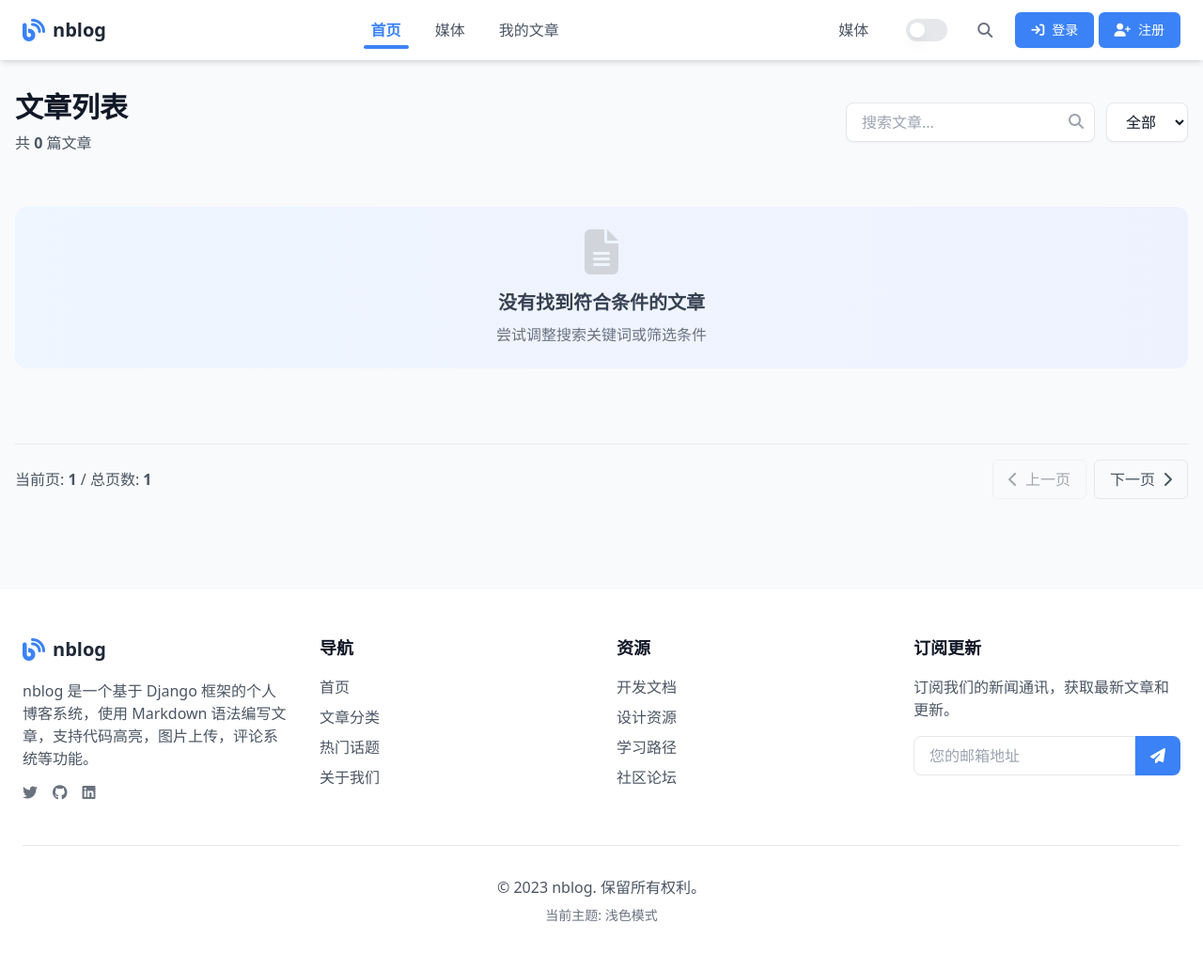
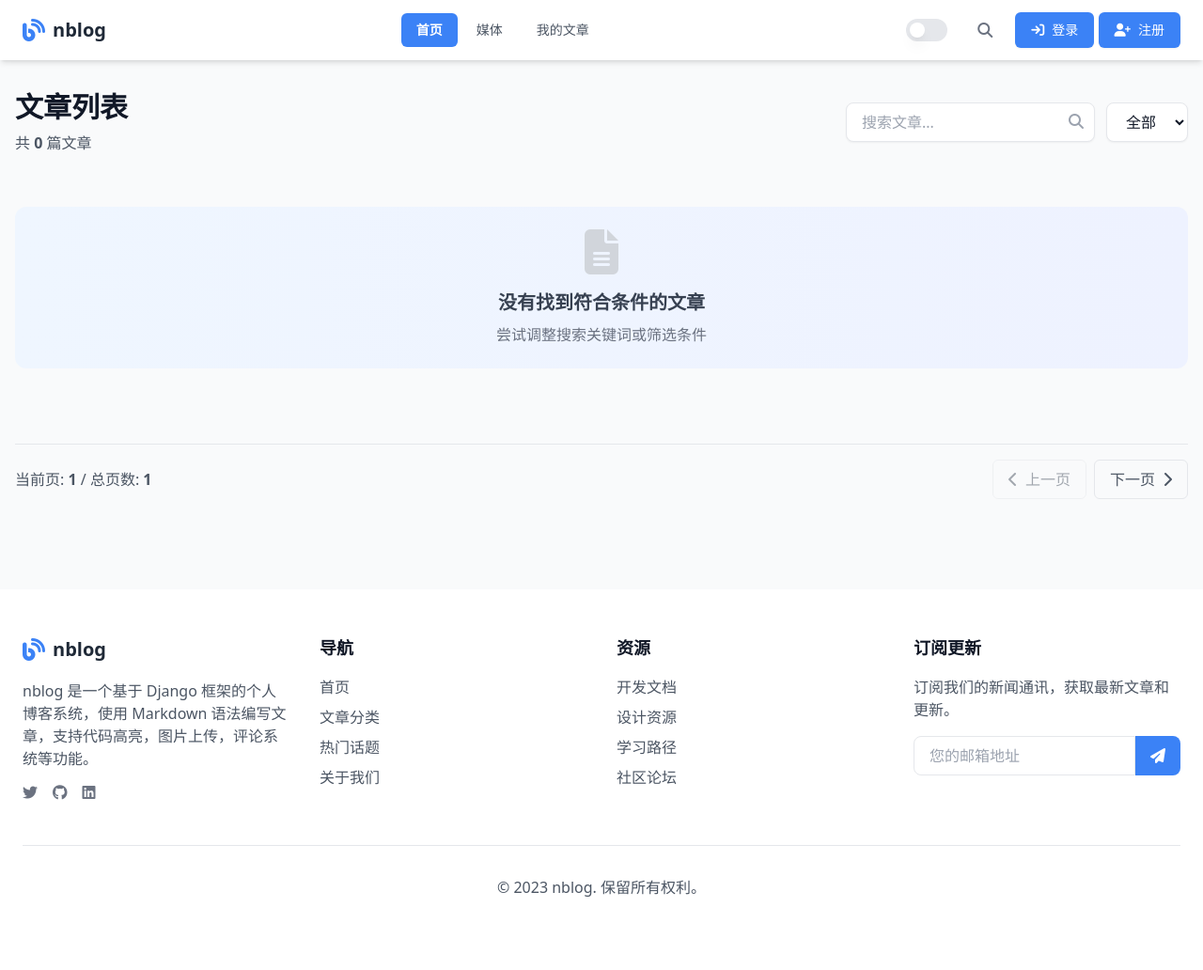
Before and after one commit to Athenavi/Nblog, a Django app: page / in a window 1280 px wide. Shown: the whole page at 94% size. After the commit the page ends 954 px from the top, so only its background shows below. Run offline with Django 5.2, Linux system fonts and the light colour scheme; data that the repository does not hold is empty; some libraries are stand-ins or nearby versions.

Commit message:
fix(core): 优化移动端菜单切换逻辑并清理重复代码

```diff
--- a/core/templates/footer.html
+++ b/core/templates/footer.html
@@ -79,28 +79,24 @@
             <p class="text-gray-600 dark:text-gray-400">
                 &copy; 2023 nblog. 保留所有权利。
             </p>
-            <p class="mt-2 text-sm text-gray-500 dark:text-gray-500">
-                当前主题: <span id="current-theme" class="font-medium">系统默认</span>
-            </p>
         </div>
     </div>
 </footer>
 
 <script>
-    // 主题切换功能
     document.addEventListener('DOMContentLoaded', function () {
         const mobileMenuBtn = document.getElementById('mobile-menu-btn');
         const mobileMenu = document.getElementById('mobile-menu');
         const openIcon = document.getElementById('open-icon');
         const closeIcon = document.getElementById('close-icon');
         const themeToggle = document.getElementById('theme-toggle');
-        const currentThemeSpan = document.getElementById('current-theme');
 
-        // 移动菜单切换
-        mobileMenuBtn.addEventListener('click', () => {
+        // 移动菜单切换功能（修复版本）
+        function toggleMobileMenu() {
             const isOpen = mobileMenu.classList.contains('h-0');
 
             if (isOpen) {
+                // 打开菜单
                 mobileMenu.classList.remove('h-0');
                 mobileMenu.style.height = 'auto';
                 const height = mobileMenu.scrollHeight + 'px';
@@ -114,7 +110,9 @@
                     mobileMenu.style.height = 'auto';
                 }, 300);
             } else {
-                mobileMenu.style.height = mobileMenu.scrollHeight + 'px';
+                // 关闭菜单
+                const currentHeight = mobileMenu.scrollHeight + 'px';
+                mobileMenu.style.height = currentHeight;
 
                 // 触发重绘
                 mobileMenu.offsetHeight;
@@ -125,28 +123,32 @@
                 }, 300);
             }
 
+            // 切换图标
             openIcon.classList.toggle('hidden');
             closeIcon.classList.toggle('hidden');
-        });
+
+            // 更新aria-expanded属性
+            const expanded = openIcon.classList.contains('hidden');
+            mobileMenuBtn.setAttribute('aria-expanded', expanded);
+        }
+
+        // 统一添加事件监听器
+        mobileMenuBtn.addEventListener('click', toggleMobileMenu);
 
         // 主题管理
         function applyTheme(theme) {
             if (theme === 'dark') {
                 document.documentElement.classList.add('dark');
                 localStorage.setItem('theme', 'dark');
-                currentThemeSpan.textContent = '深色模式';
             } else if (theme === 'light') {
                 document.documentElement.classList.remove('dark');
                 localStorage.setItem('theme', 'light');
-                currentThemeSpan.textContent = '浅色模式';
             } else {
                 localStorage.removeItem('theme');
                 if (window.matchMedia('(prefers-color-scheme: dark)').matches) {
                     document.documentElement.classList.add('dark');
-                    currentThemeSpan.textContent = '系统深色';
                 } else {
                     document.documentElement.classList.remove('dark');
-                    currentThemeSpan.textContent = '系统浅色';
                 }
             }
         }
@@ -178,46 +180,3 @@
         hljs.highlightAll();
     });
 </script>
-<script>
-    document.addEventListener('DOMContentLoaded', function () {
-        const menuBtn = document.getElementById('mobile-menu-btn');
-        const mobileMenu = document.getElementById('mobile-menu');
-        const openIcon = document.getElementById('open-icon');
-        const closeIcon = document.getElementById('close-icon');
-        menuBtn.addEventListener('click', toggleMobileMenu);
-
-        function toggleMobileMenu() {
-            const isExpanded = mobileMenu.style.height !== '0px' && mobileMenu.style.height !== '';
-
-            // 切换菜单高度
-            if (isExpanded) {
-                mobileMenu.style.height = '0';
-            } else {
-                mobileMenu.style.height = mobileMenu.scrollHeight + 'px';
-            }
-
-            // 切换图标
-            openIcon.classList.toggle('hidden');
-            closeIcon.classList.toggle('hidden');
-
-            // 更新aria-expanded属性
-            menuBtn.setAttribute('aria-expanded', String(!isExpanded));
-        }
-
-        // 点击导航链接时添加active类
-        document.querySelectorAll('.nav-link').forEach(link => {
-            link.addEventListener('click', function () {
-                document.querySelectorAll('.nav-link').forEach(el => el.classList.remove('active'));
-                this.classList.add('active');
-
-                // 如果是移动端菜单，点击后关闭菜单
-                if (this.parentElement.parentElement.id === 'mobile-menu') {
-                    mobileMenu.style.height = '0';
-                    openIcon.classList.remove('hidden');
-                    closeIcon.classList.add('hidden');
-                    menuBtn.setAttribute('aria-expanded', 'false');
-                }
-            });
-        });
-    });
-</script>
--- a/core/templates/nav.html
+++ b/core/templates/nav.html
@@ -38,8 +38,15 @@
     <style type="text/tailwindcss">
         @layer utilities {
             .nav-link {
-                @apply relative px-4 py-2 rounded-lg font-medium transition-all duration-300;
-                @apply text-gray-600 hover:text-gray-900 dark:text-gray-300 dark:hover:text-gray-100;
+                @apply relative px-4 py-2 rounded-md text-sm font-medium transition-colors;
+            }
+
+            .nav-link:not(.active) {
+                @apply text-gray-600 hover:bg-gray-100 dark:text-gray-300 dark:hover:bg-gray-700;
+            }
+
+            .nav-link.active {
+                @apply font-semibold bg-primary text-white dark:bg-primary-dark;
             }
 
             .nav-link::after {
@@ -52,11 +59,6 @@
                 @apply w-3/4;
             }
 
-            .nav-link.active {
-                @apply font-semibold;
-                @apply text-primary dark:text-primary-dark;
-            }
-
             .nav-link.active::after {
                 @apply w-3/4;
             }
@@ -67,8 +69,7 @@
             }
 
             .mobile-menu {
-                @apply transition-all duration-300 ease-in-out overflow-hidden;
-                @apply bg-white dark:bg-dark-800;
+                @apply overflow-hidden transition-all duration-300 ease-in-out;
             }
 
             .theme-switch {
@@ -136,7 +137,6 @@
             .prose hr {
                 @apply border-gray-200 dark:border-gray-700;
             }
-        }
 
             .h-0 {
                 height: 0;
@@ -160,6 +160,15 @@
             .dark-logo {
                 filter: invert(1) brightness(1.5);
             }
+
+            .avatar-placeholder {
+                @apply bg-gray-200 border-2 border-dashed rounded-xl w-16 h-16;
+            }
+
+            .mobile-menu-link {
+                @apply block py-3 pl-3 border-l-2 transition-colors;
+            }
+        }
     </style>
 </head>
 <body class="bg-gray-50 min-h-screen flex flex-col dark:bg-dark-900">
@@ -180,9 +189,9 @@
             </div>
             <!-- 右侧区域 -->
             <div class="flex items-center space-x-4">
-                <div class="hidden md:flex space-x-1">
+                <!-- <div class="hidden md:flex space-x-1">
                     <a href="/media" class="nav-link">媒体</a>
-                </div>
+                </div> -->
 
                 <!-- 主题切换按钮 -->
                 <div class="flex items-center">
```
Lines whose indentation alone changed are shown as unchanged.
